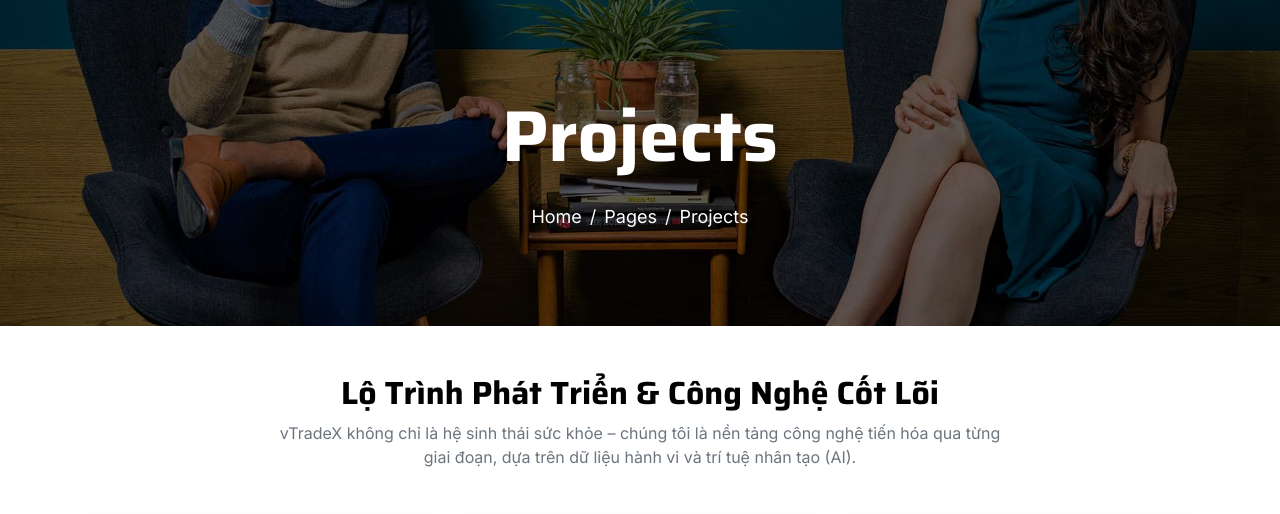
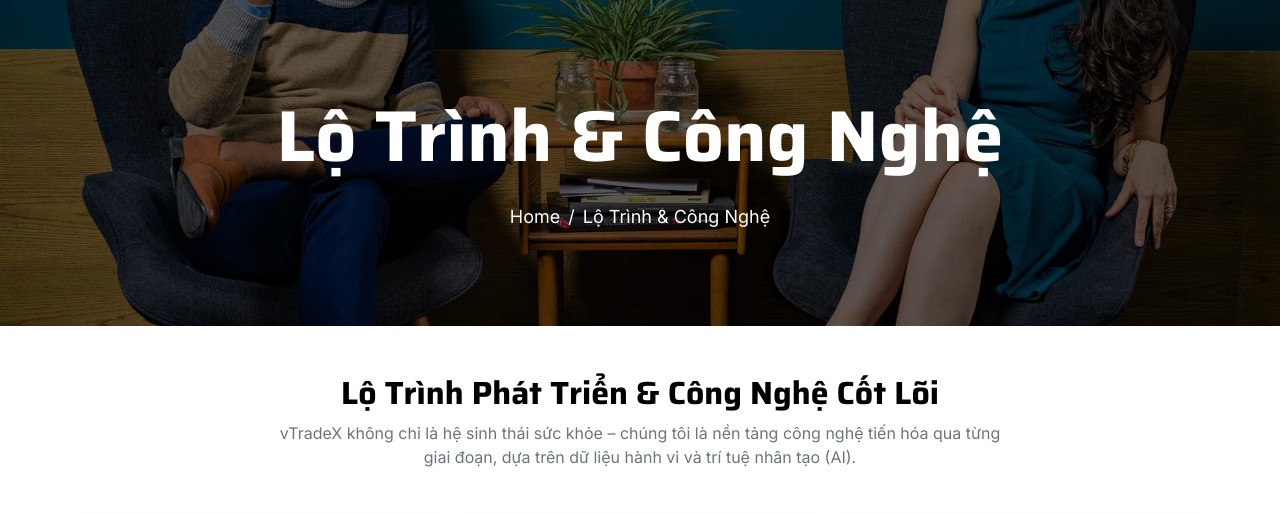
Before and after one commit to hethongholing/vTradeX-Holdings, a plain HTML site: page RoadmapTechnology.html in a window 1280 px wide. Shown: the part 77-591 px from the top of the page. Drawn offline with nearby package versions, Linux system fonts and the light colour scheme.

Commit message:
Update RoadmapTechnology.html

```diff
--- a/RoadmapTechnology.html
+++ b/RoadmapTechnology.html
@@ -89,12 +89,11 @@
         <!-- Page Header Start -->
         <div class="container-fluid page-header py-5">
             <div class="container text-center py-5">
-                <h1 class="display-2 text-white mb-4 animated slideInDown">Projects</h1>
+                <h1 class="display-2 text-white mb-4 animated slideInDown">Lộ Trình & Công Nghệ</h1>
                 <nav aria-label="breadcrumb animated slideInDown">
                     <ol class="breadcrumb justify-content-center mb-0">
                         <li class="breadcrumb-item"><a href="#">Home</a></li>
-                        <li class="breadcrumb-item"><a href="#">Pages</a></li>
-                        <li class="breadcrumb-item" aria-current="page">Projects</li>
+                        <li class="breadcrumb-item" aria-current="page">Lộ Trình & Công Nghệ</li>
                     </ol>
                 </nav>
             </div>
```
